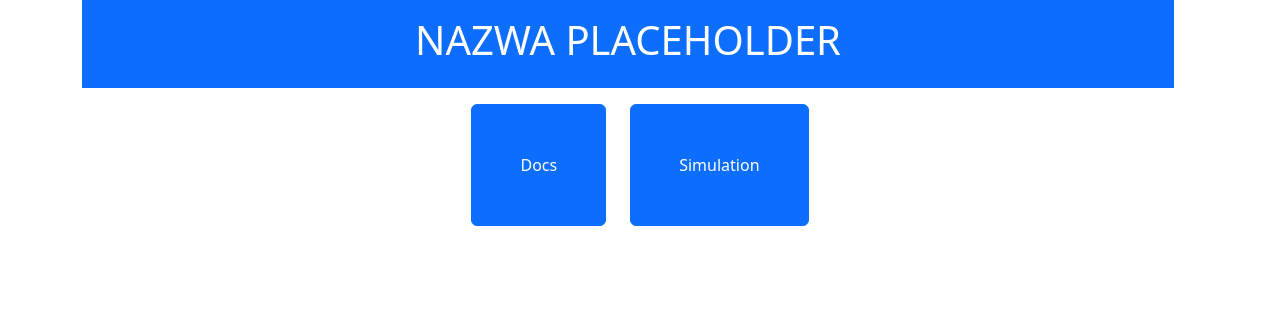
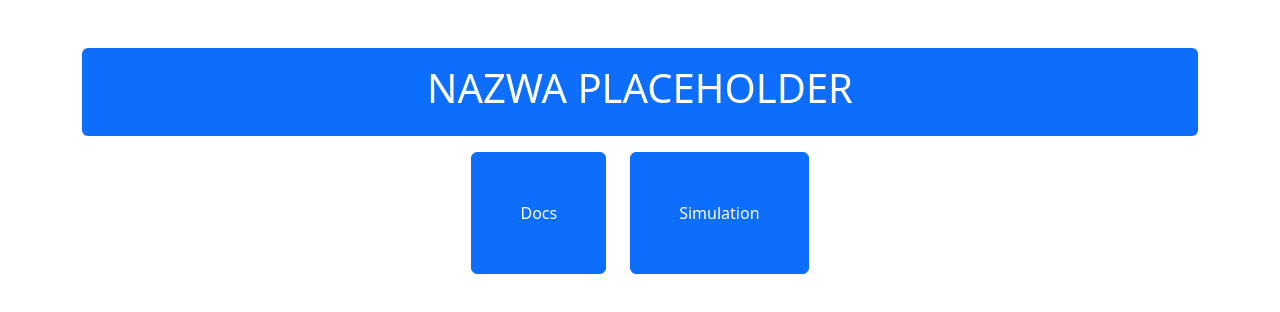
Before and after one commit to patynowskim/HacknarokX2026QuantumTransfer, a React app in the folder frontend/: page / in a window 1280 px wide. Shown: the top 312 px of the page. Built offline with nearby package versions, Linux system fonts and the light colour scheme; the HTML template or start-up script is replaced by a standard one.

Commit message:
Home component

```diff
--- a/frontend/src/App.jsx
+++ b/frontend/src/App.jsx
@@ -2,18 +2,18 @@ import { useState } from 'react'
 import './App.css'
 import Simulation from './Simulation'
 import Docs from './Docs'
-import { Button } from 'bootstrap'
 import 'bootstrap/dist/css/bootstrap.min.css';
 import 'bootstrap/dist/js/bootstrap.bundle.min.js';
 import { Routes, Route, Link } from 'react-router-dom';
-function App() {
 
+function Home() {
   return (
-    <>
-    <div className='container text-center w-100 '>
-      <div className="row mb-3 w-100">
+    <div className='container text-center mt-5'>
+      <div className="row mb-3">
         <div className="col-12">
-          <div className="p-3 bg-primary text-white w-100"><h1>NAZWA PLACEHOLDER</h1></div>
+          <div className="p-3 bg-primary text-white rounded">
+            <h1>NAZWA PLACEHOLDER</h1>
+          </div>
         </div>
       </div>
       <div className="row justify-content-center">
@@ -23,19 +23,23 @@ function App() {
           </Link>
         </div>
         <div className="col-auto">
+          <Link to="/simulation">
             <button className='btn btn-primary p-5'>Simulation</button>
+          </Link>
         </div>
       </div>
     </div>
+  );
+}
+
+function App() {
+  return (
     <Routes>
+      <Route path="/" element={<Home />} />
       <Route path="/simulation" element={<Simulation />} />
       <Route path="/docs" element={<Docs />} />
     </Routes>
-    </>
-
-
-
-  )
+  );
 }
 
-export default App
+export default App;
```
Lines whose indentation alone changed are shown as unchanged.
